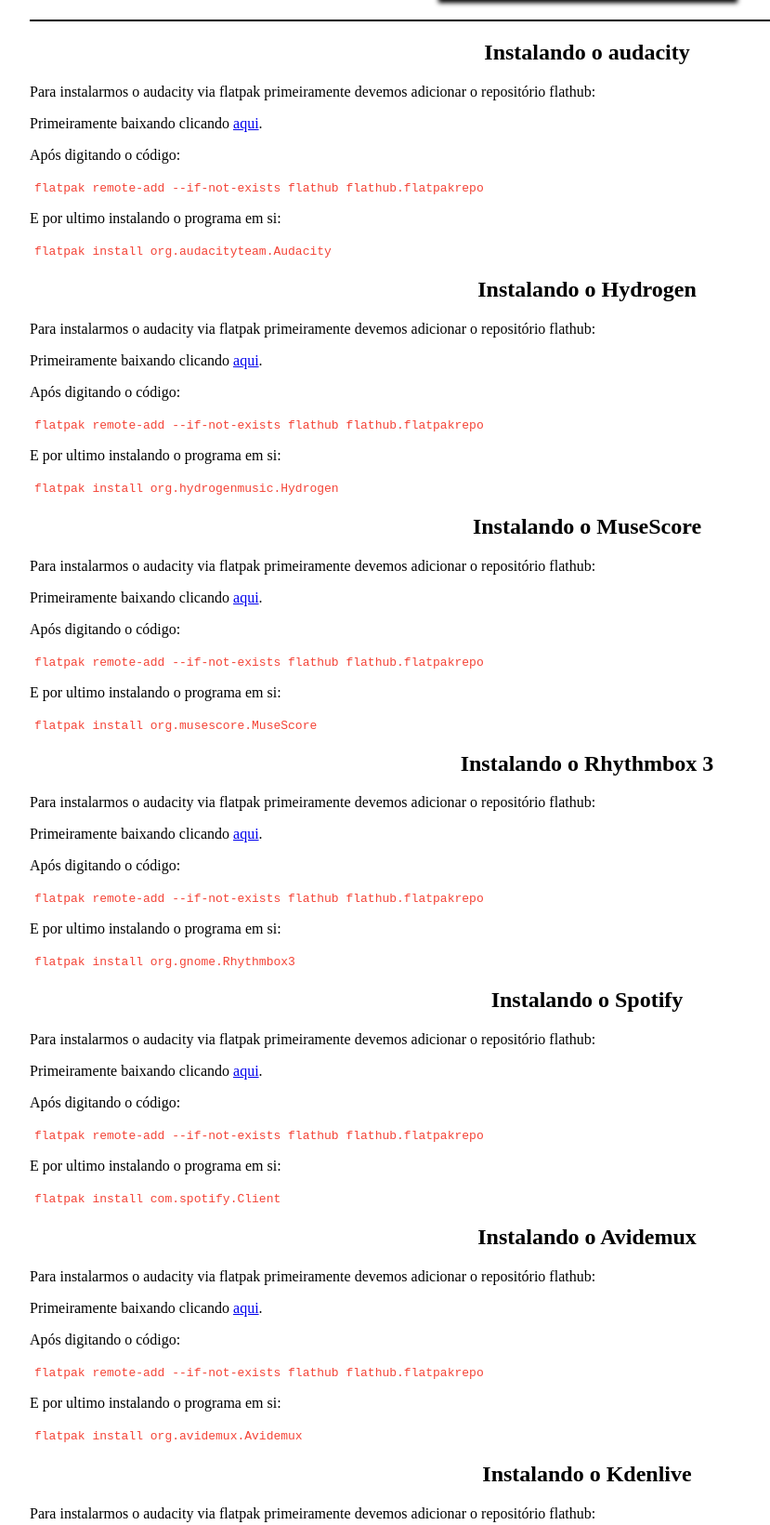
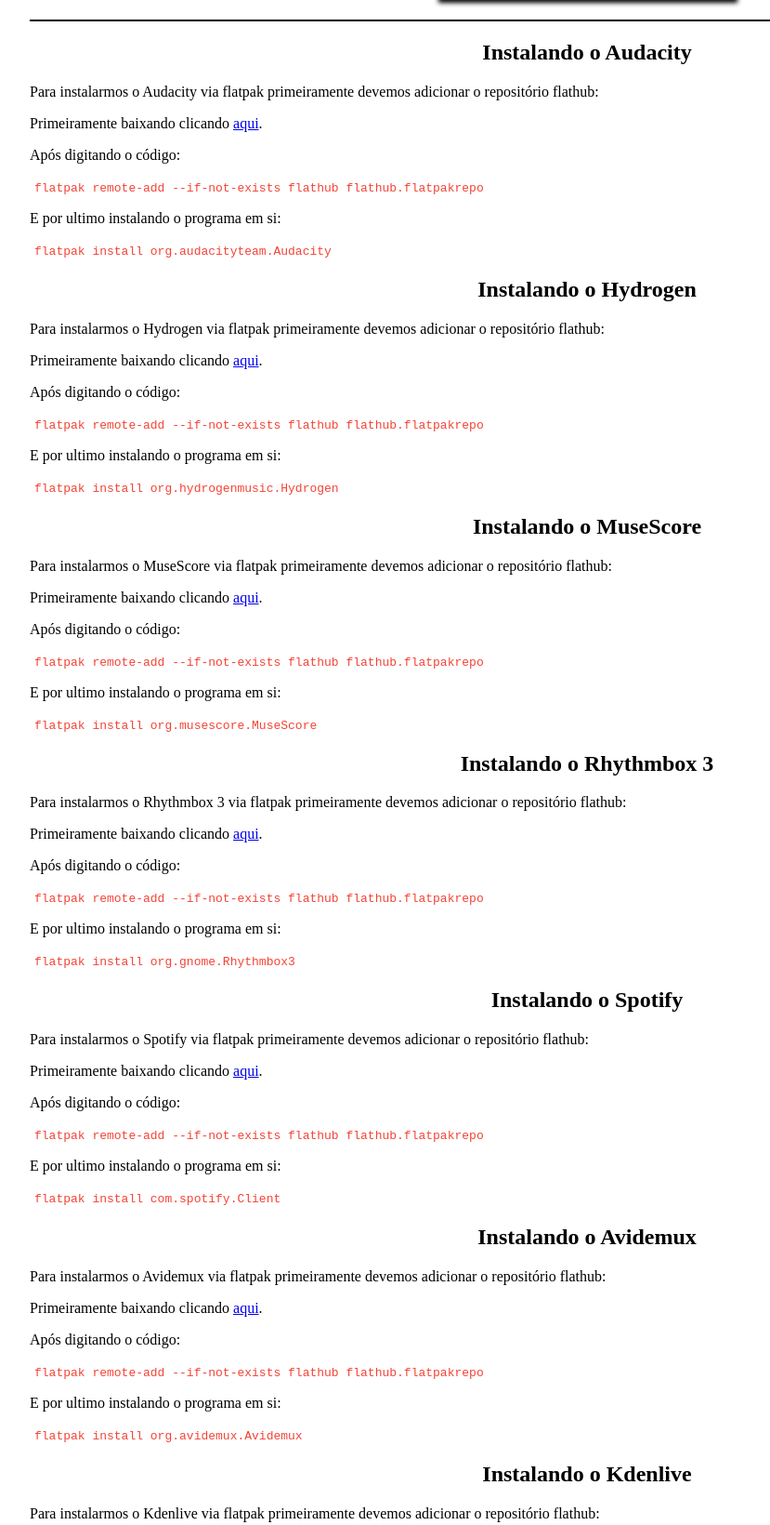
Before and after one commit to GustavoLeao2018/framework-web, a plain HTML site: page index.html in a window 1280 px wide. Shown: the part 2439-4079 px from the top of the page at 93% size, without its empty margins (8-837 px from the left). Drawn offline with Linux system fonts and the light colour scheme.

```diff
--- a/index.html
+++ b/index.html
@@ -194,9 +194,9 @@
 <article id="blog">
     <article id="audacity">
         <h2 class="hcw-text-center">
-            Instalando o audacity
+            Instalando o Audacity
         </h2>
-        <p> Para instalarmos o audacity via flatpak primeiramente devemos adicionar o repositório flathub: </p>
+        <p> Para instalarmos o Audacity via flatpak primeiramente devemos adicionar o repositório flathub: </p>
         <p>Primeiramente baixando clicando <a href="https://flathub.org/repo/flathub.flatpakrepo">aqui</a>.</p>
         <p>Após digitando o código:</p>
         <p><code class="bash">flatpak remote-add --if-not-exists flathub flathub.flatpakrepo </code> </p>
@@ -207,7 +207,7 @@
         <h2 class="hcw-text-center">
             Instalando o Hydrogen
         </h2>
-        <p> Para instalarmos o audacity via flatpak primeiramente devemos adicionar o repositório flathub: </p>
+        <p> Para instalarmos o Hydrogen via flatpak primeiramente devemos adicionar o repositório flathub: </p>
         <p>Primeiramente baixando clicando <a href="https://flathub.org/repo/flathub.flatpakrepo">aqui</a>.</p>
         <p>Após digitando o código:</p>
         <p><code class="bash">flatpak remote-add --if-not-exists flathub flathub.flatpakrepo </code> </p>
@@ -218,7 +218,7 @@
         <h2 class="hcw-text-center">
             Instalando o MuseScore
         </h2>
-        <p> Para instalarmos o audacity via flatpak primeiramente devemos adicionar o repositório flathub: </p>
+        <p> Para instalarmos o MuseScore via flatpak primeiramente devemos adicionar o repositório flathub: </p>
         <p>Primeiramente baixando clicando <a href="https://flathub.org/repo/flathub.flatpakrepo">aqui</a>.</p>
         <p>Após digitando o código:</p>
         <p><code class="bash">flatpak remote-add --if-not-exists flathub flathub.flatpakrepo </code> </p>
@@ -229,7 +229,7 @@
         <h2 class="hcw-text-center">
             Instalando o Rhythmbox 3
         </h2>
-        <p> Para instalarmos o audacity via flatpak primeiramente devemos adicionar o repositório flathub: </p>
+        <p> Para instalarmos o Rhythmbox 3 via flatpak primeiramente devemos adicionar o repositório flathub: </p>
         <p>Primeiramente baixando clicando <a href="https://flathub.org/repo/flathub.flatpakrepo">aqui</a>.</p>
         <p>Após digitando o código:</p>
         <p><code class="bash">flatpak remote-add --if-not-exists flathub flathub.flatpakrepo </code> </p>
@@ -240,7 +240,7 @@
         <h2 class="hcw-text-center">
             Instalando o Spotify
         </h2>
-        <p> Para instalarmos o audacity via flatpak primeiramente devemos adicionar o repositório flathub: </p>
+        <p> Para instalarmos o Spotify via flatpak primeiramente devemos adicionar o repositório flathub: </p>
         <p>Primeiramente baixando clicando <a href="https://flathub.org/repo/flathub.flatpakrepo">aqui</a>.</p>
         <p>Após digitando o código:</p>
         <p><code class="bash">flatpak remote-add --if-not-exists flathub flathub.flatpakrepo </code> </p>
@@ -251,7 +251,7 @@
         <h2 class="hcw-text-center">
             Instalando o Avidemux
         </h2>
-        <p> Para instalarmos o audacity via flatpak primeiramente devemos adicionar o repositório flathub: </p>
+        <p> Para instalarmos o Avidemux via flatpak primeiramente devemos adicionar o repositório flathub: </p>
         <p>Primeiramente baixando clicando <a href="https://flathub.org/repo/flathub.flatpakrepo">aqui</a>.</p>
         <p>Após digitando o código:</p>
         <p><code class="bash">flatpak remote-add --if-not-exists flathub flathub.flatpakrepo </code> </p>
@@ -262,7 +262,7 @@
         <h2 class="hcw-text-center">
             Instalando o Kdenlive
         </h2>
-        <p> Para instalarmos o audacity via flatpak primeiramente devemos adicionar o repositório flathub: </p>
+        <p> Para instalarmos o Kdenlive via flatpak primeiramente devemos adicionar o repositório flathub: </p>
         <p>Primeiramente baixando clicando <a href="https://flathub.org/repo/flathub.flatpakrepo">aqui</a>.</p>
         <p>Após digitando o código:</p>
         <p><code class="bash">flatpak remote-add --if-not-exists flathub flathub.flatpakrepo </code> </p>
@@ -273,7 +273,7 @@
         <h2 class="hcw-text-center">
             Instalando o Pitivi
         </h2>
-        <p> Para instalarmos o audacity via flatpak primeiramente devemos adicionar o repositório flathub: </p>
+        <p> Para instalarmos o Pitivi via flatpak primeiramente devemos adicionar o repositório flathub: </p>
         <p>Primeiramente baixando clicando <a href="https://flathub.org/repo/flathub.flatpakrepo">aqui</a>.</p>
         <p>Após digitando o código:</p>
         <p><code class="bash">flatpak remote-add --if-not-exists flathub flathub.flatpakrepo </code> </p>
@@ -284,7 +284,7 @@
         <h2 class="hcw-text-center">
             Instalando o OpenShot
         </h2>
-        <p> Para instalarmos o audacity via flatpak primeiramente devemos adicionar o repositório flathub: </p>
+        <p> Para instalarmos o OpenShot via flatpak primeiramente devemos adicionar o repositório flathub: </p>
         <p>Primeiramente baixando clicando <a href="https://flathub.org/repo/flathub.flatpakrepo">aqui</a>.</p>
         <p>Após digitando o código:</p>
         <p><code class="bash">flatpak remote-add --if-not-exists flathub flathub.flatpakrepo </code> </p>
@@ -295,7 +295,7 @@
         <h2 class="hcw-text-center">
             Instalando o VLC
         </h2>
-        <p> Para instalarmos o audacity via flatpak primeiramente devemos adicionar o repositório flathub: </p>
+        <p> Para instalarmos o VlC via flatpak primeiramente devemos adicionar o repositório flathub: </p>
         <p>Primeiramente baixando clicando <a href="https://flathub.org/repo/flathub.flatpakrepo">aqui</a>.</p>
         <p>Após digitando o código:</p>
         <p><code class="bash">flatpak remote-add --if-not-exists flathub flathub.flatpakrepo </code> </p>
```
